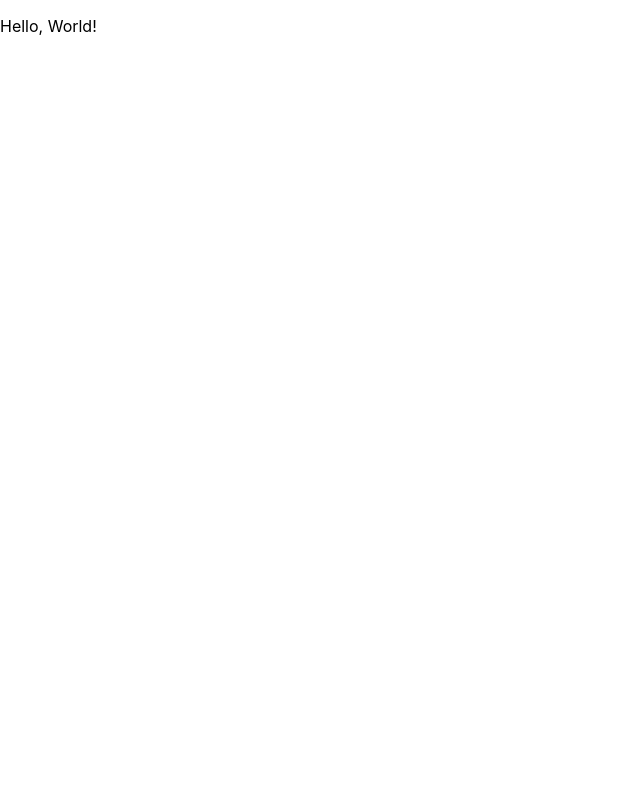
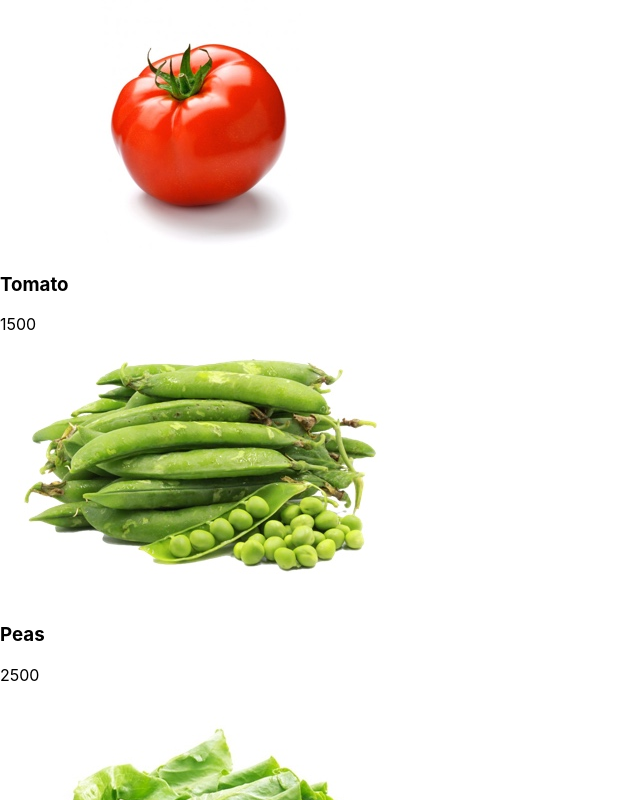
Before and after one commit to lopez-tomas/learning-react, a React (Create React App) app in the folder shopping-cart/: page / in a window 1280 px wide. Shown: the top 800 px of the page, without its empty margins (0-640 px from the left). Built offline with nearby package versions, Linux system fonts and the light colour scheme.

Commit message:
feat: importing and showing Products component.

```diff
--- a/shopping-cart/src/App.js
+++ b/shopping-cart/src/App.js
@@ -1,6 +1,5 @@
 import { Component } from 'react'
-//import logo from './logo.svg';
-import './App.css';
+import Products from './components/Products'
 
 class App extends Component {
   state = {
@@ -13,7 +12,10 @@ class App extends Component {
   render() {
     return (
       <div>
-        <p>Hello, World!</p>
+        <Products
+          add_to_cart={() => console.log('It does nothing')}
+          products={this.state.products}
+        />
       </div>
     )
   }
```
